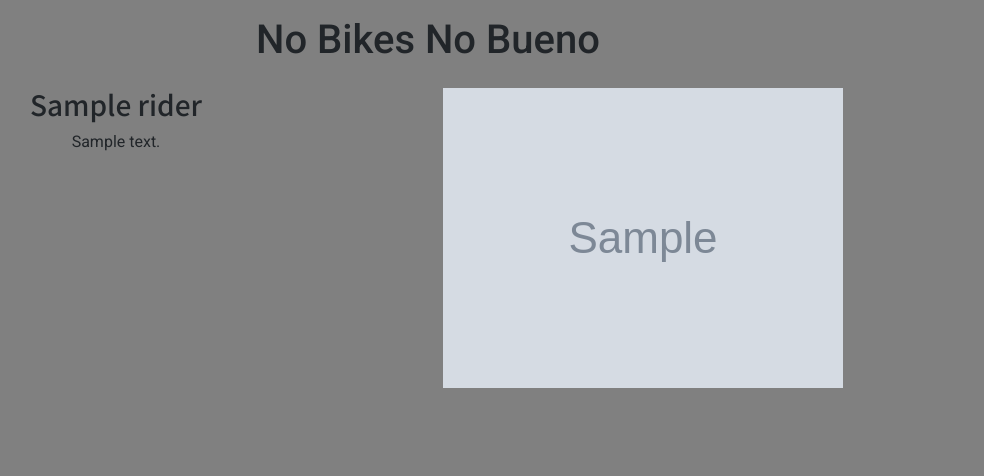
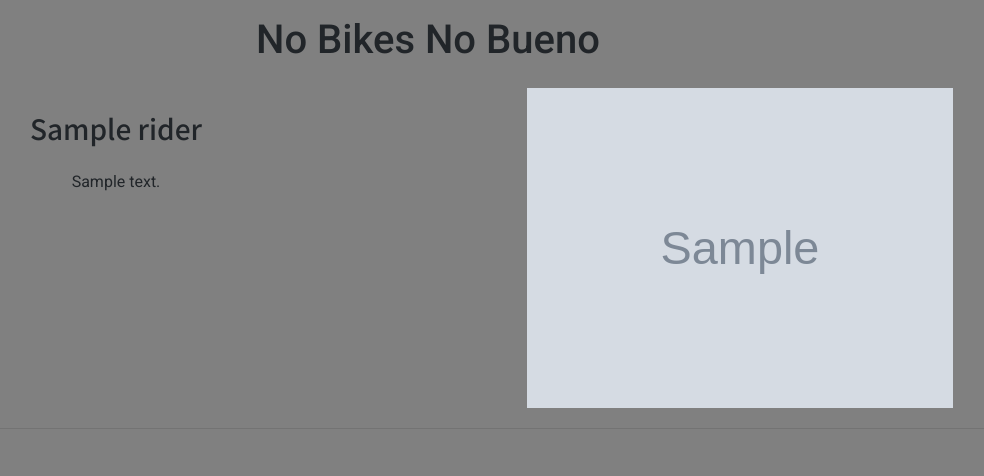
Before and after one commit to jamesigibbs/NoBikesNoBueno, a Django app: page /riders/ in a window 1280 px wide. Shown: the part 160-636 px from the top of the page, without its empty margins (212-1196 px from the left). Run offline with Django 3.2, Linux system fonts and the light colour scheme; tables that the repository leaves empty hold one stand-in row (values such as "Sample post"); grey boxes marked "Sample" are stand-in pictures; some libraries are stand-ins or nearby versions.

Commit message:
Added jquery for rider page reposive view

```diff
--- a/NoBikesNoBueno/settings.py
+++ b/NoBikesNoBueno/settings.py
@@ -55,6 +55,7 @@ INSTALLED_APPS = [
 
     # Other
     'crispy_forms',
+    'responsive',
 ]
 
 MIDDLEWARE = [
@@ -66,6 +67,7 @@ MIDDLEWARE = [
     'django.contrib.messages.middleware.MessageMiddleware',
     'django.middleware.clickjacking.XFrameOptionsMiddleware',
 ]
+
 
 ROOT_URLCONF = 'NoBikesNoBueno.urls'
 
--- a/riders/templates/riders/riders.html
+++ b/riders/templates/riders/riders.html
@@ -4,30 +4,65 @@
 {% block content %}
     <h1 class="text-center mt-3">No Bikes No Bueno</h1>
 
-    <div class="container-fluid">
+    <div class="container-fluid big-screen">
         {% for rider in riders %}
             {% if forloop.counter|divisibleby:2 %}
                 <div class="row p-3">
-                    <div class="col-6">
-                        <img class="rider-img rider" src="/media/riders/{{ rider.image }}" alt="">
+                    <div class="col-md-6 col-12 d-flex justify-content-center align-items-center">
+                        <img class="rider-img rider" src="/media/riders/{{ rider.image }}" alt="{{ rider.name }}">
                     </div>
-                    <div class="col-6">
-                        <h3 class="text-center rider title">{{ rider.name }}</h3>
-                        <p class="rider">{{ rider.description }}</p>
+                    <div class="col-md-6 col-12">
+                        <h3 class="text-center rider title pb-3 pt-4">{{ rider.name }}</h3>
+                        <p class="rider d-flex justify-content-center">{{ rider.description }}</p>
+                    </div>
+                    <div class="col-12 mb-3 mt-1">
+                        <hr>
                     </div>
                 </div>
             {% else %}
                 <div class="row p-3">
-                    <div class="col-6">
-                        <h3 class="text-center rider title">{{ rider.name }}</h3>
+                    <div class="col-md-6 col-12">
+                        <h3 class="text-center rider title pb-3 pt-4">{{ rider.name }}</h3>
                         <p class="rider">{{ rider.description }}</p>
                     </div>
-                    <div class="col-6">
-                        <img class="rider-img rider" src="/media/riders/{{ rider.image }}" alt="">
+                    <div class="col-md-6 col-12 d-flex justify-content-center align-items-center">
+                        <img class="rider-img rider" src="/media/riders/{{ rider.image }}" alt="{{ rider.name }}">
+                    </div>
+                    <div class="col-12 mb-3 mt-1">
+                        <hr>
                     </div>
                 </div>
             {% endif %}
 
         {% endfor %}
     </div>
+
+    <div class="container-fluid small-screen">
+        {% for rider in riders %}
+            <div class="row p-3">
+                <div class="col-md-6 col-12 d-flex justify-content-center align-items-center">
+                    <img class="rider-img rider" src="/media/riders/{{ rider.image }}" alt="{{ rider.name }}">
+                </div>
+                <div class="col-md-6 col-12">
+                    <h3 class="text-center rider title pb-3 pt-4">{{ rider.name }}</h3>
+                    <p class="rider d-flex justify-content-center">{{ rider.description }}</p>
+                </div>
+                <div class="col-12 mb-3 mt-1">
+                    <hr>
+                </div>
+            </div>
+        {% endfor %}
+    </div>
 {% endblock %}
+
+{% block postloadjs %}
+    <script type="text/javascript">
+        if ($(window).width() < 768) {
+            $('.big-screen').hide();
+            $('.small-screen').show();
+        } else {
+            $('.big-screen').show();
+            $('.small-screen').hide();
+        };
+    </script>
+{% endblock %}
--- a/static/css/base.css
+++ b/static/css/base.css
@@ -160,7 +160,7 @@ body {
 }
 
 .rider-img {
-    height: 300px;
+    height: 25vw;
     width: auto;
 }
 
```
Also changed, not shown: reqirements.txt (added, +15 -0 lines).
